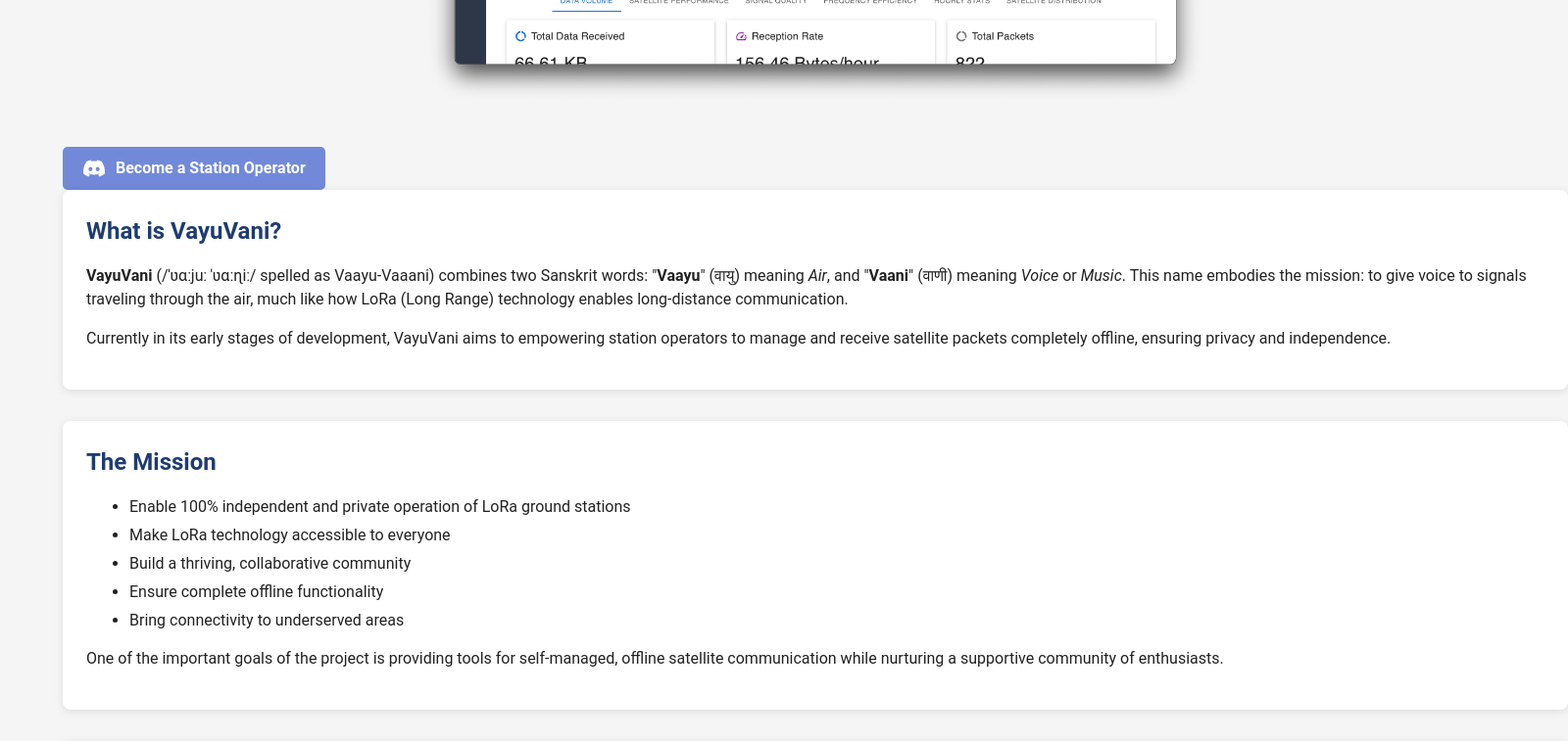
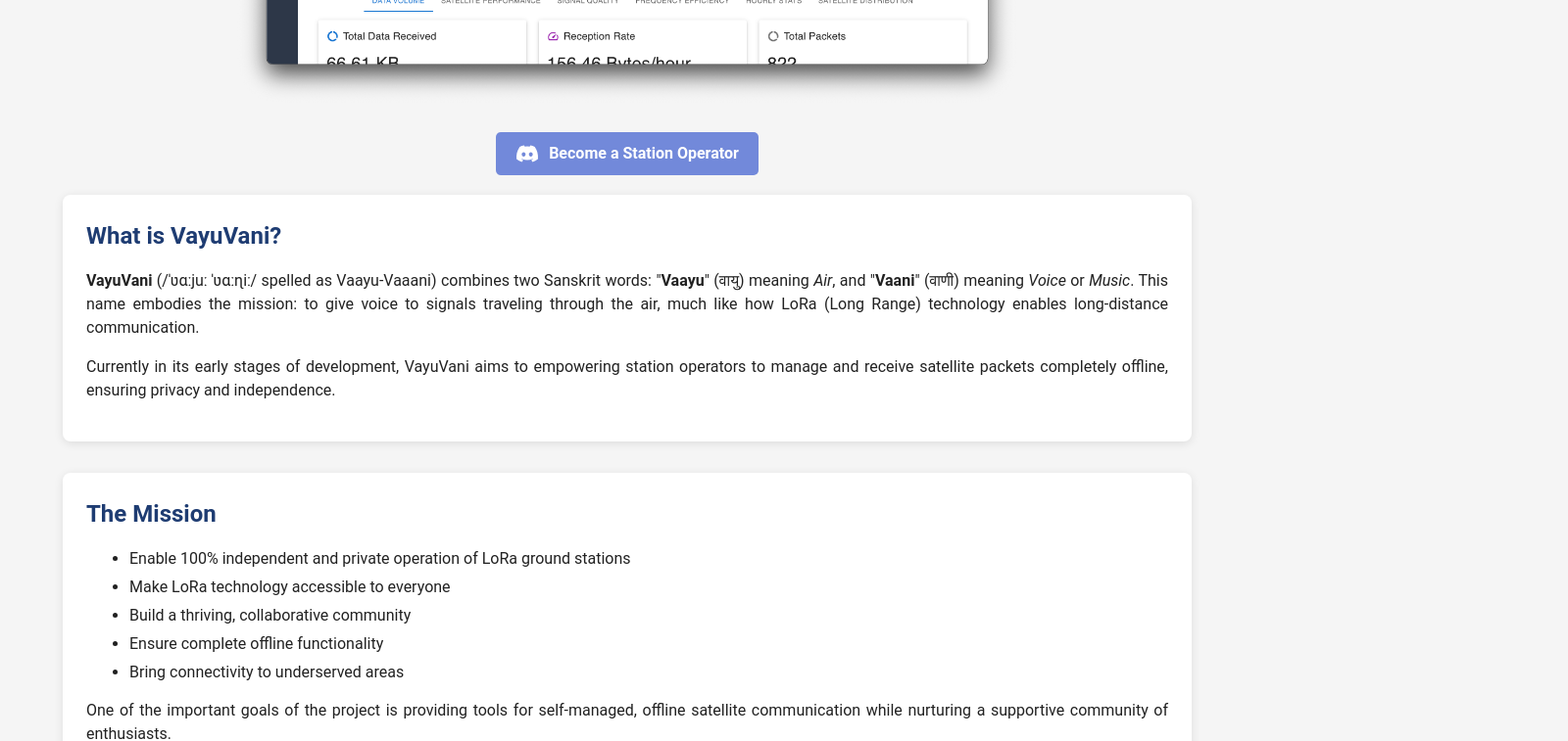
Before and after one commit to vayuvani/website, a React (Vite) app: page / in a window 1280 px wide. Shown: the part 640-1397 px from the top of the page at 98% size, 1600 px wide, since content can reach past the window. Built offline with nearby package versions, Linux system fonts and the light colour scheme.

Commit message:
chore: update styles

```diff
--- a/src/About.jsx
+++ b/src/About.jsx
@@ -57,6 +57,8 @@ function About() {
             ))}
           </div>
         </div>
+
+        <div className="join-button-container">
           <a href="https://discord.gg/Gr87RuqsEX" target="_blank"
              rel="noopener noreferrer" className="join-button">
             <svg className="discord-icon" xmlns="http://www.w3.org/2000/svg"
@@ -66,6 +68,7 @@ function About() {
             </svg>
             Become a Station Operator
           </a>
+        </div>
 
       <div className="card-container">
         <div className="card">
--- a/src/style.css
+++ b/src/style.css
@@ -71,7 +71,7 @@ main {
   padding: 2rem;
   max-width: 1600px;
   margin: 0 auto;
-  width: 150%;
+  width: 100%;
 }
 
 h2 {
@@ -91,15 +91,14 @@ h2 {
 }
 
 .card {
-
   flex: 1 1 calc(33.333% - 1.33rem);
-  min-width: 400px; /* Increased from 300px */
+  min-width: 400px;
   background-color: white;
   padding: 1.5rem;
   border-radius: 8px;
   box-shadow: 0 2px 10px rgba(0, 0, 0, 0.1);
+  text-align: justify;  /* Added to justify text */
 }
-
 .card h3 {
   font-size: 1.5rem;
   color: #1e3c72;
@@ -156,13 +155,19 @@ footer a {
 footer a:hover {
   text-decoration: underline;
 }
+.join-button-container {
+  display: flex;
+  justify-content: center;
+  margin-top: 20px;
+  margin-bottom: 20px;
+}
+
 .join-button {
   display: inline-flex;
   align-items: center;
-  background-color: #7289DA;  /* Discord's brand color */
+  background-color: #7289DA;
   color: white;
   padding: 10px 20px;
-  margin-top: 15px;
   border-radius: 5px;
   text-decoration: none;
   font-weight: bold;
```
Lines whose indentation alone changed are shown as unchanged.
